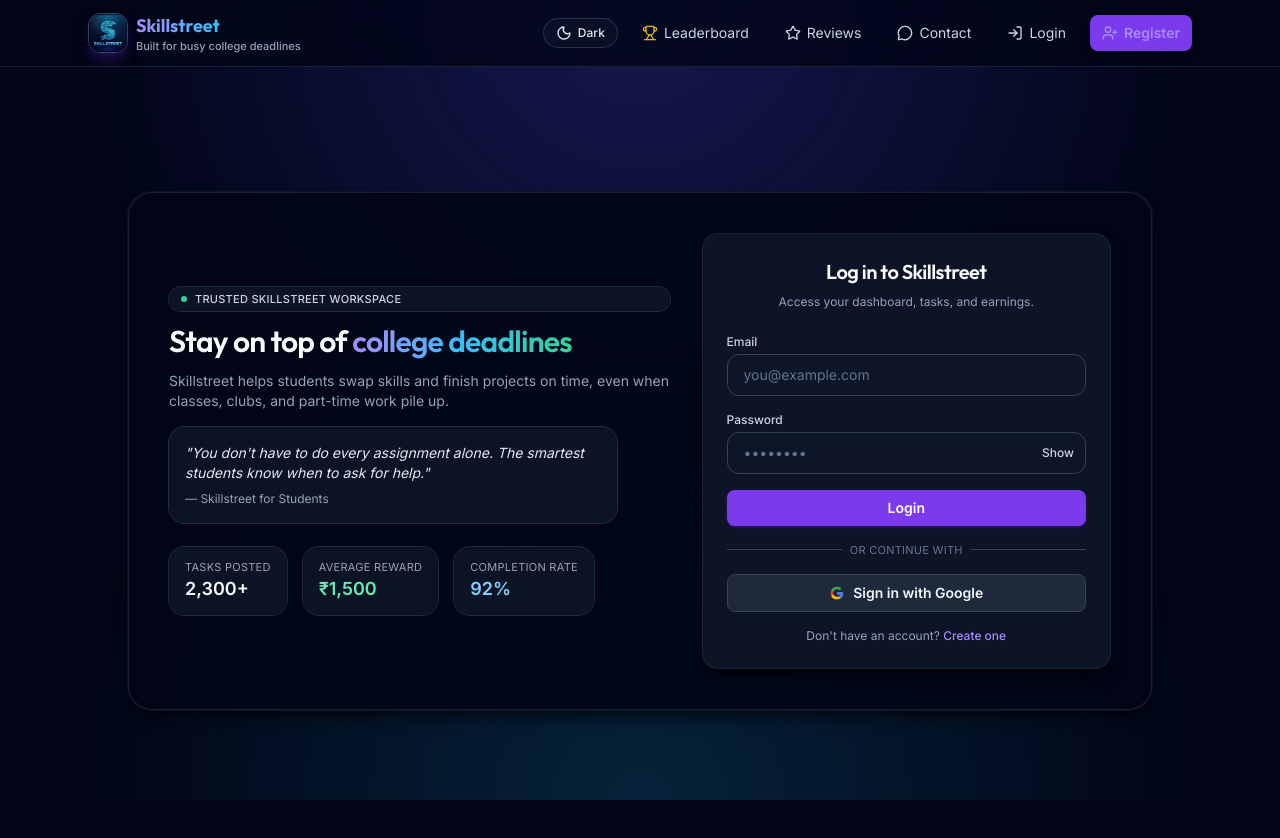
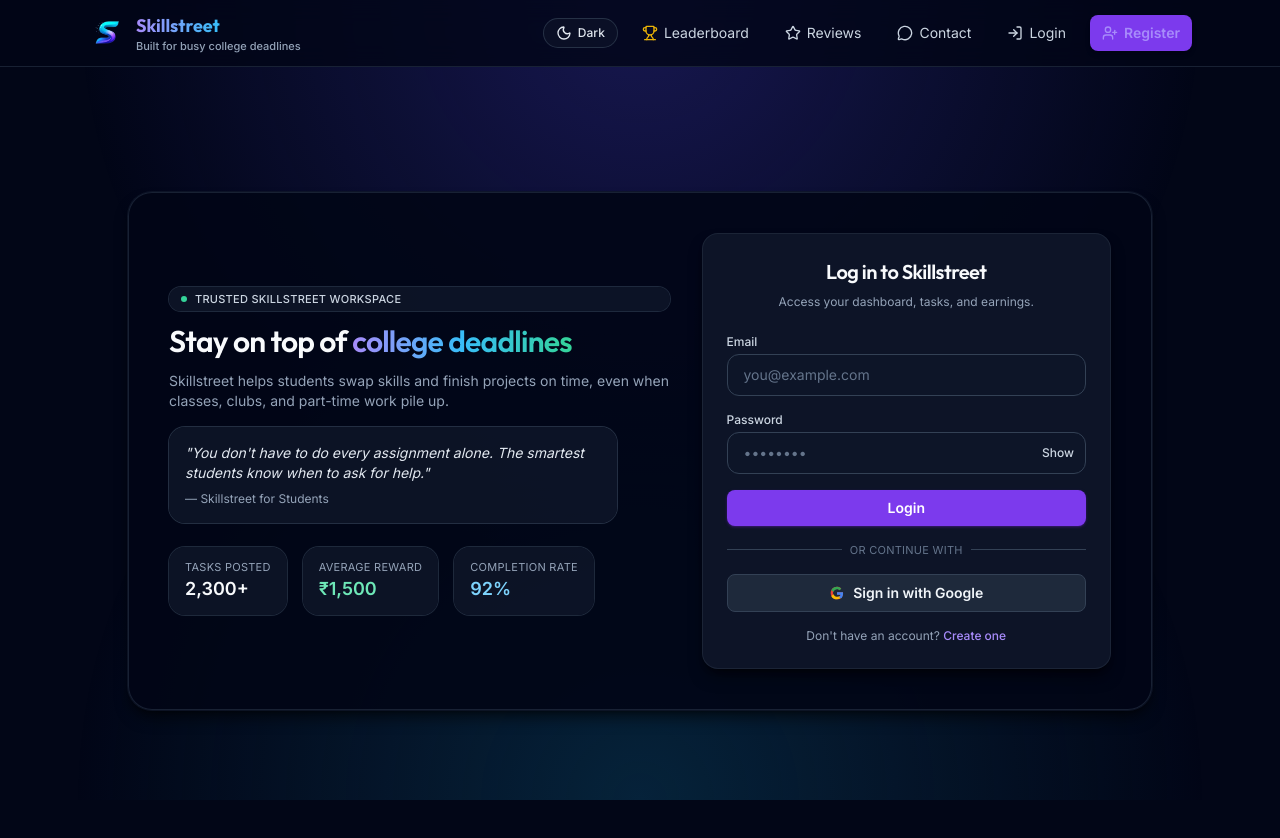
Before and after one commit to hackersclub24/TaskConnect, a React (Vite) app in the folder frontend/: page /login in a window 1280 px wide. Shown: the top 838 px of the page. Built offline with nearby package versions, Linux system fonts and the light colour scheme; no server answers.

Commit message:
Refactor code structure for improved readability and maintainability

```diff
--- a/frontend/index.html
+++ b/frontend/index.html
@@ -4,7 +4,7 @@
     <meta charset="UTF-8" />
     <title>Skillstreet</title>
     <meta name="viewport" content="width=device-width, initial-scale=1.0" />
-    <link rel="icon" type="image/jpeg" href="/skillstreet-icon.jpeg" />
+    <link rel="icon" type="image/png" href="/skillstreet-icon.png" />
     <link rel="preconnect" href="https://fonts.googleapis.com">
     <link rel="preconnect" href="https://fonts.gstatic.com" crossorigin>
     <link href="https://fonts.googleapis.com/css2?family=Inter:wght@400;500;600&family=Outfit:wght@500;600;700&display=swap" rel="stylesheet">
--- a/frontend/src/components/Navbar.jsx
+++ b/frontend/src/components/Navbar.jsx
@@ -90,13 +90,11 @@
           to="/"
           className="flex shrink-0 items-center gap-2 transition-opacity hover:opacity-90"
         >
-          <div className="h-10 w-10 overflow-hidden rounded-xl border border-slate-200 bg-slate-900/90 shadow-lg shadow-primary-900/40 dark:border-slate-700">
-            <img
-              src="/skillstreet-icon.jpeg"
-              alt="Skillstreet logo"
-              className="h-full w-full scale-110 object-cover object-top"
-            />
-          </div>
+          <img
+            src="/skillstreet-icon.png"
+            alt="Skillstreet logo"
+            className="h-10 w-10 object-contain"
+          />
           <div className="hidden flex-col leading-tight sm:flex">
             <span className="bg-gradient-to-r from-primary-600 via-sky-500 to-emerald-500 dark:from-primary-400 dark:via-sky-400 dark:to-emerald-400 bg-clip-text text-lg font-bold text-transparent font-heading">
               Skillstreet
```
Also changed, not shown: frontend/public/skillstreet-icon.jpeg (deleted), frontend/public/skillstreet-icon.png (added).
